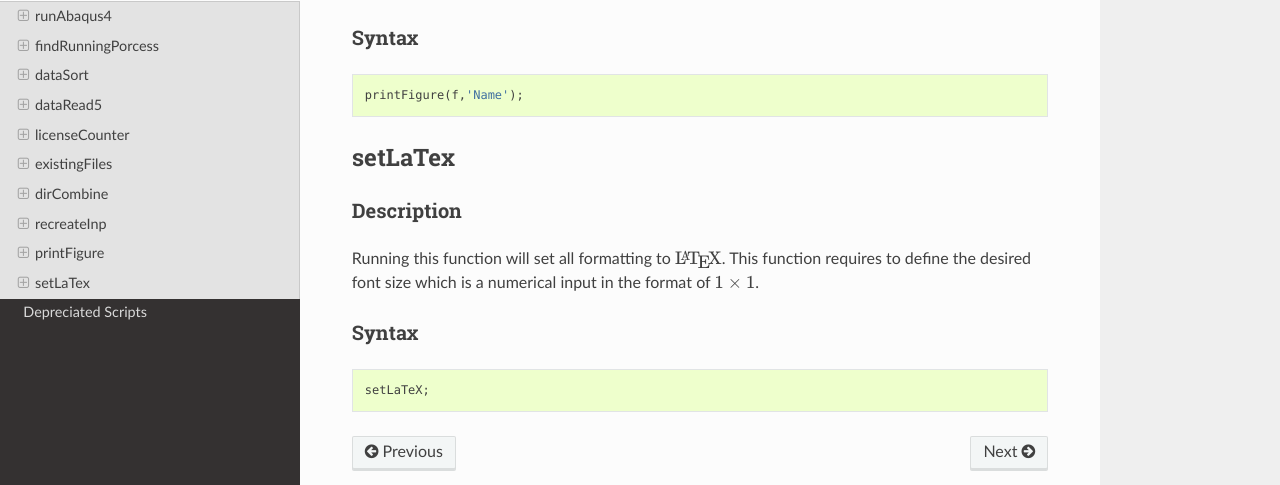
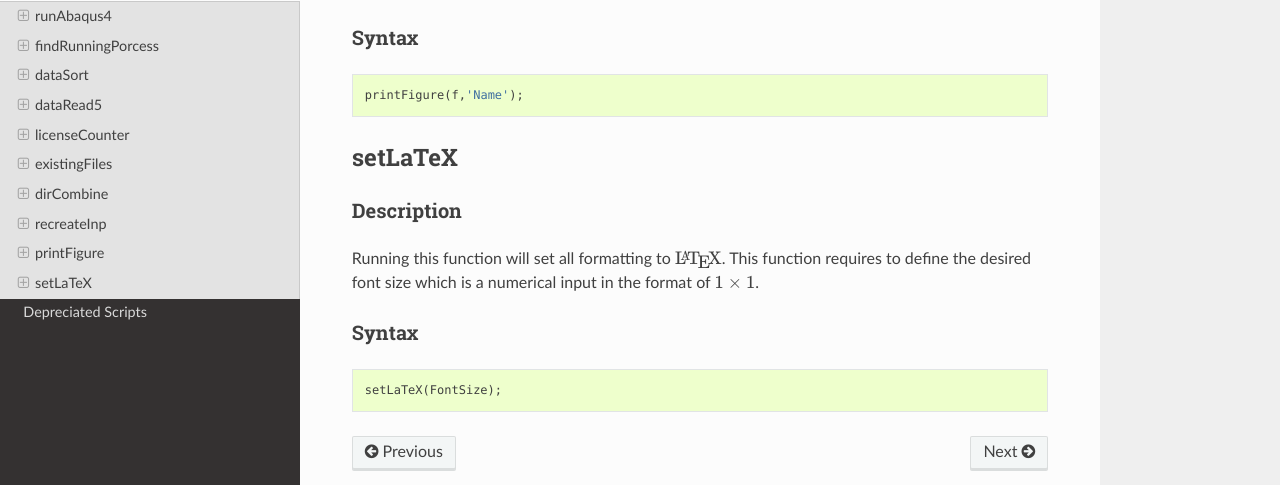
Before and after one commit to aq18507/GATORdocs, a Sphinx documentation site: the page built from doc/Scripts.rst, in a window 1280 px wide and 900 px high, scrolled down 5525 px. Shown: the part 299-784 px from the top of the window. Built offline with Sphinx 7.4.7 and the Read the Docs theme 2.0.0, drawn with Linux system fonts in a browser that asks for light colours.

Commit message:
docs: update Scripts.rst

```diff
--- a/doc/Scripts.rst
+++ b/doc/Scripts.rst
@@ -231,7 +231,7 @@ Syntax
 
 
 
-setLaTex
+setLaTeX
 --------
 
 Description
@@ -241,6 +241,6 @@ Running this function will set all formatting to :math:`\mathrm{ \LaTeX }`. This
 Syntax
 ++++++
 
-.. code-block:: matlab(FontSize)
+.. code-block:: matlab
 
-    setLaTeX;
+    setLaTeX(FontSize);
```
